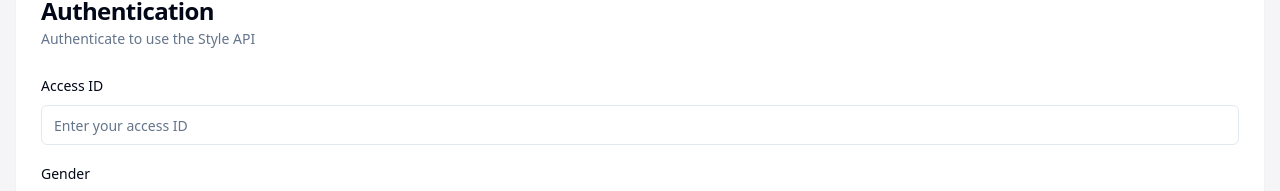
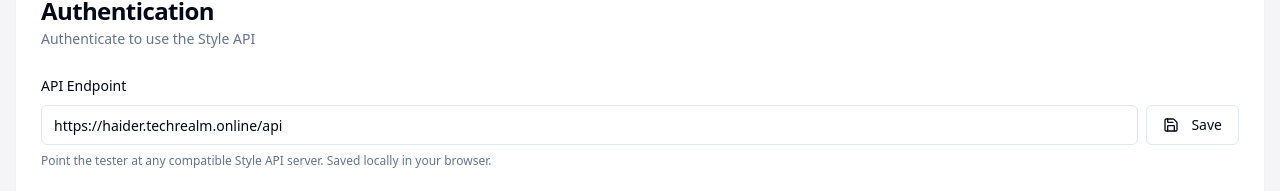
Before and after one commit to Majboor/style-suggestion-canvas, a React (Vite) app: page /style-api in a window 1280 px wide. Shown: the part 191-382 px from the top of the page. Built offline with nearby package versions, Linux system fonts and the light colour scheme; no server answers.

Commit message:
Add configurable API endpoint to the tester and refresh footer credit

```diff
--- a/src/pages/StyleAPI.tsx
+++ b/src/pages/StyleAPI.tsx
@@ -55,6 +55,7 @@ const StyleAPI = () => {
   const [accessId, setAccessId] = useState("");
   const [gender, setGender] = useState("women");
   const [isAuthenticating, setIsAuthenticating] = useState(false);
+  const [apiBaseUrl, setApiBaseUrl] = useState(styleApiClient.getApiBaseUrl());
 
   const [newPreferenceId, setNewPreferenceId] = useState("");
   const [newAiId, setNewAiId] = useState("");
@@ -403,6 +404,37 @@ const StyleAPI = () => {
                 <CardDescription>Authenticate to use the Style API</CardDescription>
               </CardHeader>
               <CardContent className="space-y-4">
+                <div className="space-y-2">
+                  <Label htmlFor="api-base-url">API Endpoint</Label>
+                  <div className="flex flex-col sm:flex-row gap-2">
+                    <Input
+                      id="api-base-url"
+                      value={apiBaseUrl}
+                      onChange={(e) => setApiBaseUrl(e.target.value)}
+                      placeholder="https://your-api.example.com/api"
+                      disabled={styleApiClient.isAuthenticated}
+                    />
+                    <Button
+                      variant="outline"
+                      className="shrink-0"
+                      disabled={styleApiClient.isAuthenticated}
+                      onClick={() => {
+                        styleApiClient.setApiBaseUrl(apiBaseUrl);
+                        setApiBaseUrl(styleApiClient.getApiBaseUrl());
+                        toast.success("API endpoint saved", {
+                          description: styleApiClient.getApiBaseUrl(),
+                        });
+                      }}
+                    >
+                      <Save className="h-4 w-4 mr-1" />
+                      Save
+                    </Button>
+                  </div>
+                  <p className="text-xs text-muted-foreground">
+                    Point the tester at any compatible Style API server. Saved locally in your browser.
+                  </p>
+                </div>
+
                 <div className="space-y-2">
                   <Label htmlFor="access-id">Access ID</Label>
                   <div className="flex space-x-2">
@@ -923,7 +955,7 @@ const StyleAPI = () => {
       <footer className="border-t border-gray-200 py-6 mt-12">
         <div className="container mx-auto px-4">
           <p className="text-center text-sm text-muted-foreground">
-            Style API Tester • Made by techrealm.pk • {new Date().getFullYear()}
+            Style Suggestion Canvas • Built by Waleed Ajmal • {new Date().getFullYear()}
           </p>
         </div>
       </footer>
--- a/src/services/StyleApiClient.ts
+++ b/src/services/StyleApiClient.ts
@@ -37,7 +37,10 @@ class StyleApiClient {
   private currentIteration: number;
 
   constructor(baseUrl: string = "https://haider.techrealm.online/api") {
-    this.apiBaseUrl = baseUrl;
+    // Allow the endpoint to be overridden at runtime (handy for pointing the
+    // tester at a staging server or a local mock) and remember the choice.
+    const storedBaseUrl = localStorage.getItem("style_api_base_url");
+    this.apiBaseUrl = storedBaseUrl && storedBaseUrl.trim() ? storedBaseUrl.trim() : baseUrl;
     this.aiId = localStorage.getItem("style_ai_id");
     this.preferenceId = localStorage.getItem("style_preference_id");
 
@@ -49,6 +52,18 @@ class StyleApiClient {
 
   get isAuthenticated(): boolean {
     return !!this.aiId && !!this.preferenceId;
+  }
+
+  getApiBaseUrl(): string {
+    return this.apiBaseUrl;
+  }
+
+  setApiBaseUrl(url: string) {
+    const trimmed = url.trim().replace(/\/+$/, "");
+    if (!trimmed) return;
+    this.apiBaseUrl = trimmed;
+    localStorage.setItem("style_api_base_url", trimmed);
+    console.log(`API base URL set to: ${trimmed}`);
   }
 
   setSessionData(aiId: string, preferenceId: string) {
```
